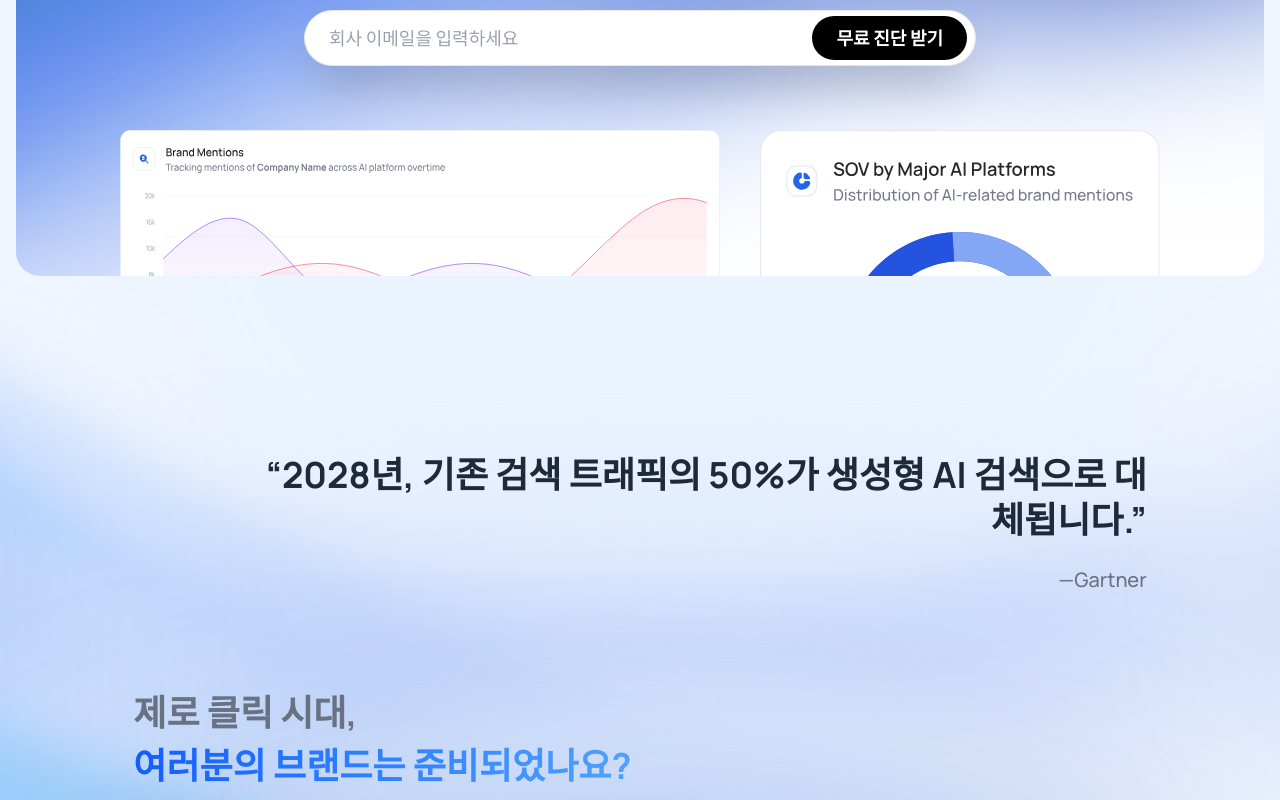
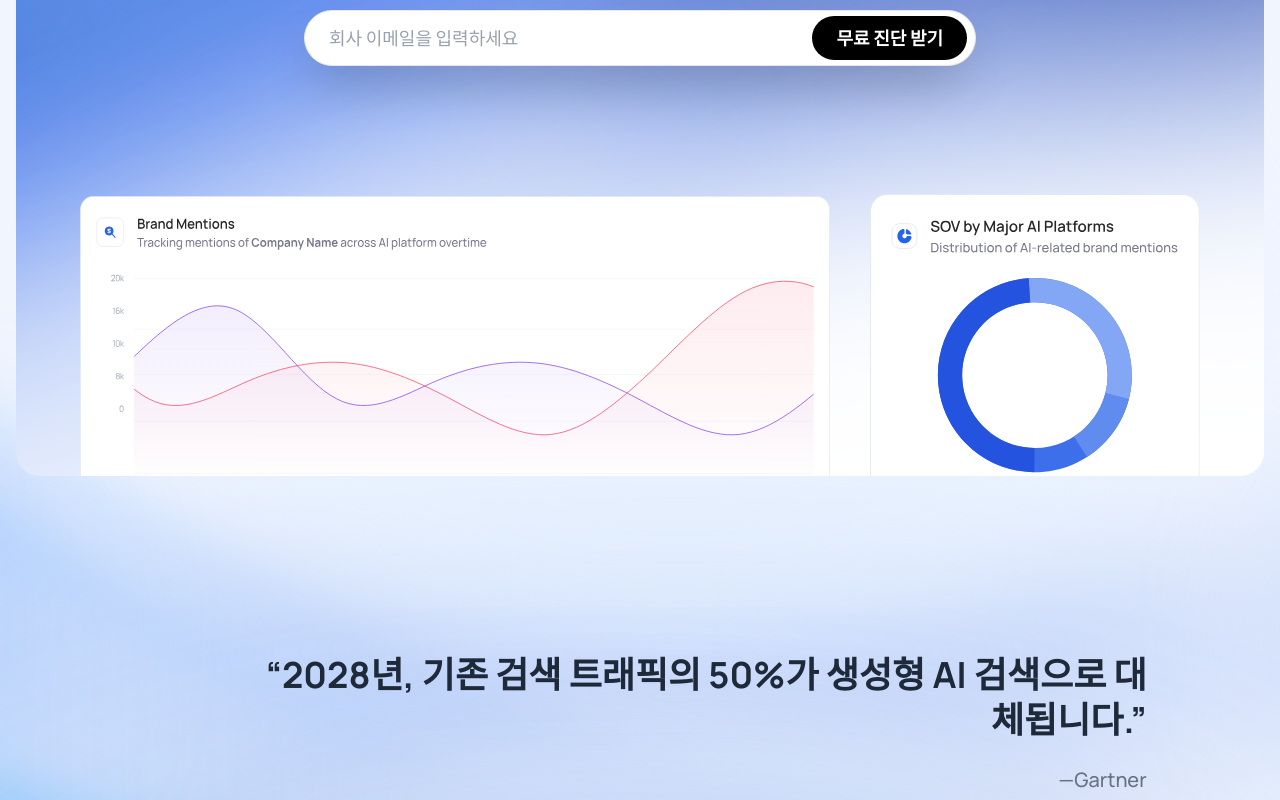
Before and after one commit to zultopia/ShowOnAI-FE, a Next.js app: page / in a window 1280 px wide. Shown: the part 540-1340 px from the top of the page. Built offline with nearby package versions, Linux system fonts and the light colour scheme.

Commit message:
fix : hero section

```diff
--- a/src/app/page.tsx
+++ b/src/app/page.tsx
@@ -438,8 +438,8 @@ const HeroSection = memo(function HeroSection({ email, setEmail, onEmailSubmit }
           </div>
         </div>
 
-        <div className="hidden sm:flex flex-col sm:flex-row items-start justify-center gap-4 sm:gap-6 md:gap-8 lg:gap-10 mt-4 sm:mt-6 md:mt-8 lg:mt-12 px-4">
-          <div className="w-full max-w-[280px] sm:max-w-[350px] md:max-w-[420px] lg:max-w-[500px] xl:max-w-[600px] 2xl:max-w-[700px]">
+        <div className="hidden sm:flex flex-col sm:flex-row items-center justify-center gap-4 sm:gap-6 md:gap-8 lg:gap-10 mt-4 sm:mt-6 md:mt-8 lg:mt-12 px-4">
+          <div className="w-full max-w-[500px] sm:max-w-[650px] md:max-w-[750px] lg:max-w-[850px] xl:max-w-[950px] 2xl:max-w-[1050px]">
             <Image
               src="/brand-mentions.svg"
               alt="Brand Mentions Chart"
@@ -450,12 +450,12 @@ const HeroSection = memo(function HeroSection({ email, setEmail, onEmailSubmit }
             />
           </div>
 
-          <div className="w-full max-w-[200px] sm:max-w-[250px] md:max-w-[300px] lg:max-w-[350px] xl:max-w-[400px] 2xl:max-w-[450px]">
+          <div className="w-full max-w-[130px] sm:max-w-[180px] md:max-w-[230px] lg:max-w-[280px] xl:max-w-[330px] 2xl:max-w-[380px] mt-8 sm:mt-10 md:mt-12 lg:mt-16">
             <Image
               src="/sov.svg"
               alt="Share of Voice Chart"
-              width={450}
-              height={450}
+              width={380}
+              height={380}
               className="w-full h-auto"
               loading="lazy"
             />
@@ -633,8 +633,8 @@ function LandingPage() {
         <div
           className="relative z-10 rounded-[24px] mx-4 mt-1 sm:mt-2 md:mt-3 lg:mt-4 overflow-hidden"
           style={{
-            height: 'clamp(800px, 95vh, 1800px)',
-            minHeight: '800px',
+            height: 'clamp(1000px, 110vh, 2200px)',
+            minHeight: '1000px',
             backgroundImage: 'url(/background.svg)',
             backgroundSize: 'cover',
             backgroundPosition: 'top center'
```
